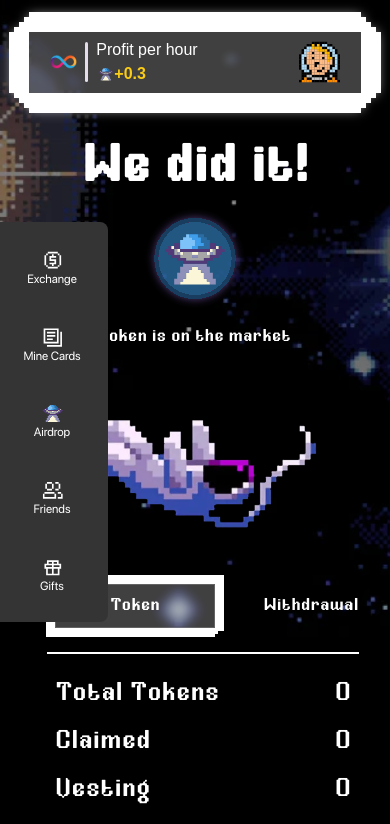
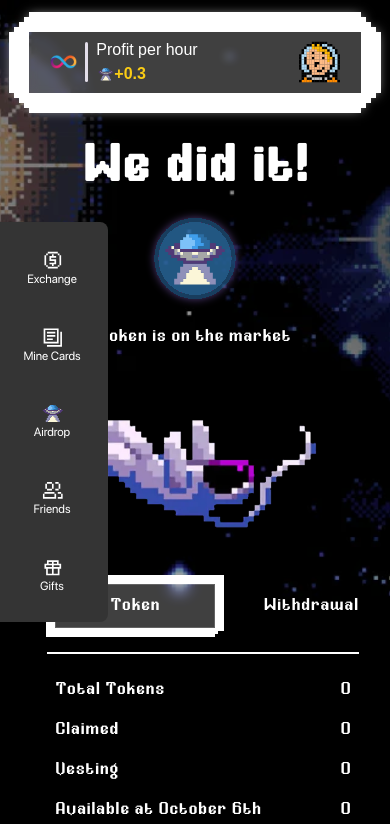
Before and after one commit to ICP-hub/StarDustAdventures, a React (Vite) app in the folder src/game_frontend/: page /dashboard/airdrop in a window 390 px wide. Shown: the top 824 px of the page. Built offline with nearby package versions, Linux system fonts and the light colour scheme.

Commit message:
Fix: Text size in mobile and tab view

```diff
--- a/src/game_frontend/src/components/dashboard/airdrop/Tab/index.css
+++ b/src/game_frontend/src/components/dashboard/airdrop/Tab/index.css
@@ -4,7 +4,7 @@
   @apply w-full lg:w-[35vw];
 }
 .tokenpanel-body > tr {
-  @apply flex justify-between items-center gap-2 font-coin text-2xl pt-4;
+  @apply flex justify-between items-center gap-2 font-coin  md:text-xl lg:text-2xl pt-4;
 }
 
 /* .withdrawal-button {
```
